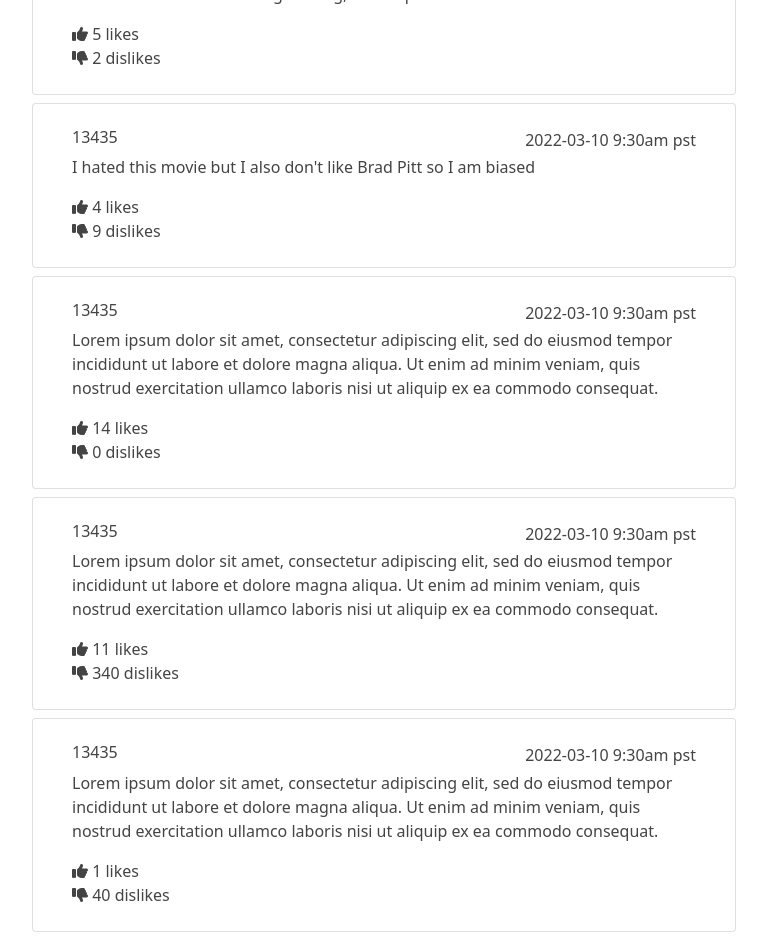
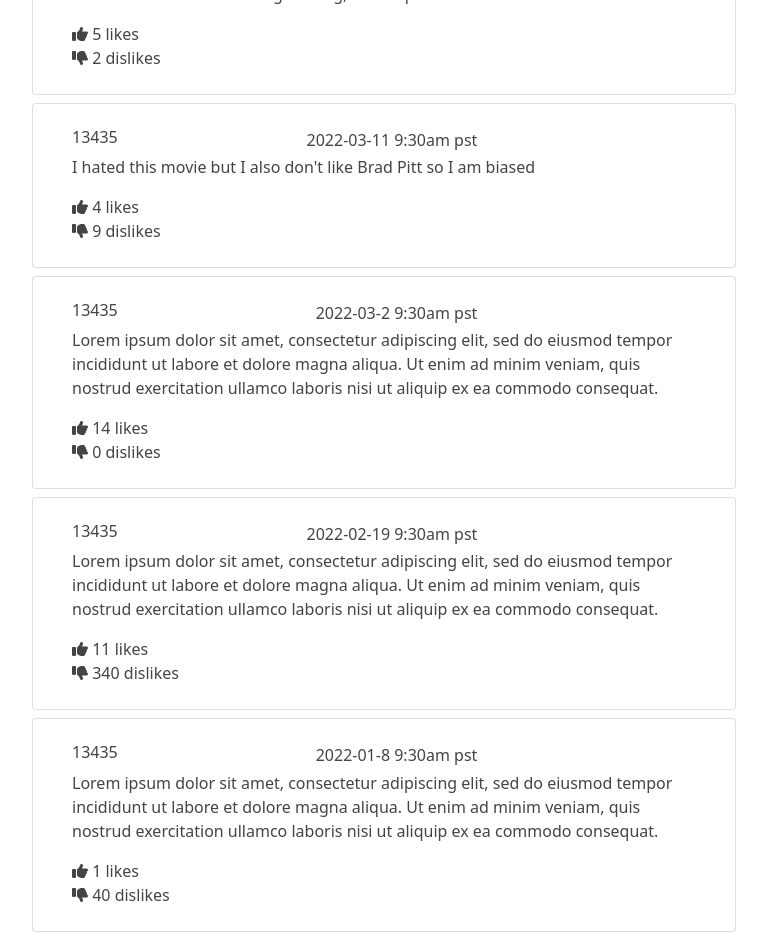
Before and after one commit to Rickofeng223/movie-front, a React (Create React App) app: page / in a window 1280 px wide. Shown: the part 700-1648 px from the top of the page, without its empty margins (288-1055 px from the left). Built offline with nearby package versions, Linux system fonts and the light colour scheme.

Commit message:
sort sorta works and review prints to console

```diff
--- a/src/components/data/reviews.json
+++ b/src/components/data/reviews.json
@@ -24,7 +24,7 @@
     "tmdb_id": 550,
     "user_id":"13435",
     "content":"I hated this movie but I also don't like Brad Pitt so I am biased",
-    "time": "2022-03-10 9:30am pst",
+    "time": "2022-03-11 9:30am pst",
     "likes":4,
     "dislikes":9
   },
@@ -34,7 +34,7 @@
     "tmdb_id": 550,
     "user_id":"13435",
     "content":"Lorem ipsum dolor sit amet, consectetur adipiscing elit, sed do eiusmod tempor incididunt ut labore et dolore magna aliqua. Ut enim ad minim veniam, quis nostrud exercitation ullamco laboris nisi ut aliquip ex ea commodo consequat. ",
-    "time": "2022-03-10 9:30am pst",
+    "time": "2022-03-2 9:30am pst",
     "likes":14,
     "dislikes":0
   },
@@ -44,7 +44,7 @@
     "tmdb_id": 550,
     "user_id":"13435",
     "content":"Lorem ipsum dolor sit amet, consectetur adipiscing elit, sed do eiusmod tempor incididunt ut labore et dolore magna aliqua. Ut enim ad minim veniam, quis nostrud exercitation ullamco laboris nisi ut aliquip ex ea commodo consequat. ",
-    "time": "2022-03-10 9:30am pst",
+    "time": "2022-02-19 9:30am pst",
     "likes":11,
     "dislikes":340
   },
@@ -54,7 +54,7 @@
     "tmdb_id": 550,
     "user_id":"13435",
     "content":"Lorem ipsum dolor sit amet, consectetur adipiscing elit, sed do eiusmod tempor incididunt ut labore et dolore magna aliqua. Ut enim ad minim veniam, quis nostrud exercitation ullamco laboris nisi ut aliquip ex ea commodo consequat. ",
-    "time": "2022-03-10 9:30am pst",
+    "time": "2022-01-8 9:30am pst",
     "likes":1,
     "dislikes":40
   }
--- a/src/components/review-list/review-list-item.js
+++ b/src/components/review-list/review-list-item.js
@@ -24,6 +24,9 @@ const ReviewListItem = (
                         <div className="col">
                             <span className="float-right">{review.time}</span>
                         </div>
+                        <div className="col mr-1">
+
+                        </div>
                     </div>
                 </div>
 
```
